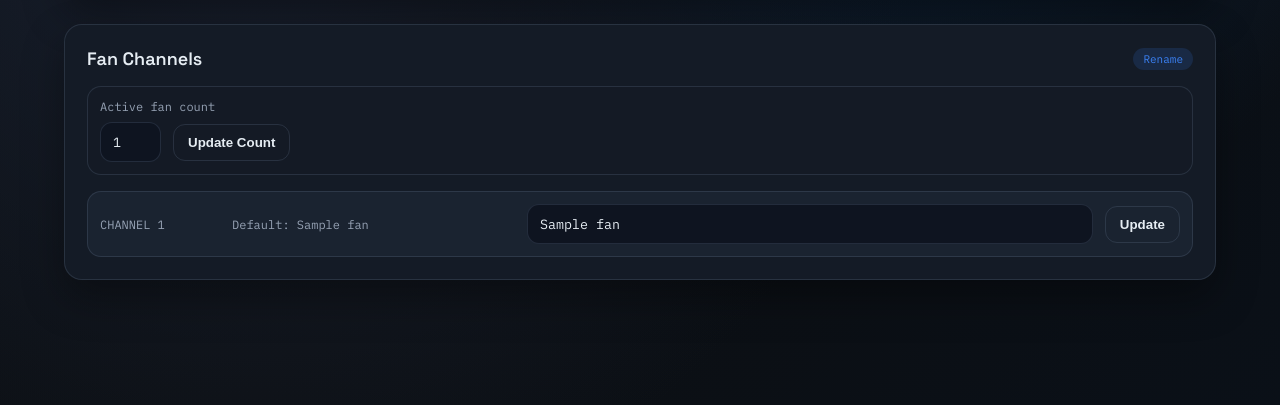
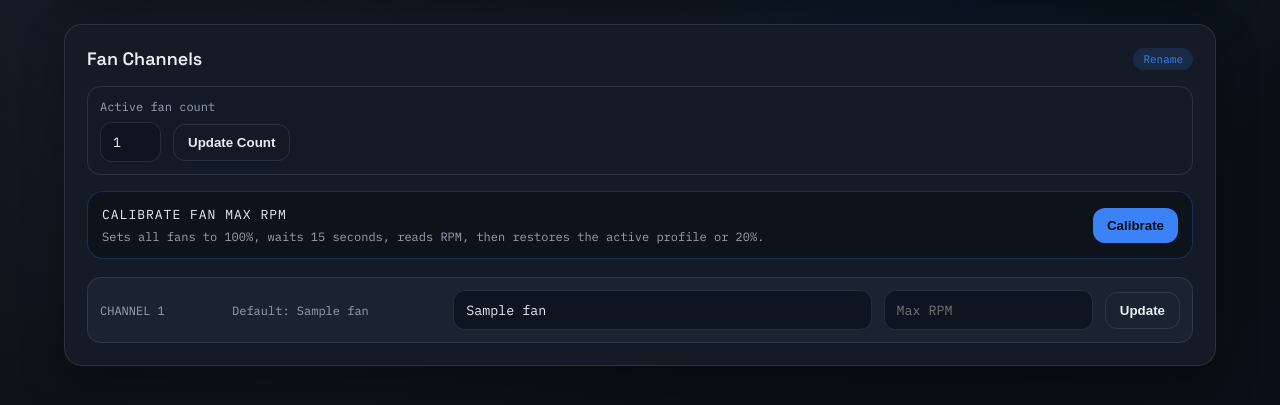
Before and after one commit to warner-family-dev/hydrox, a FastAPI app: template app/templates/settings.html in a window 1280 px wide. Shown: the part 285-690 px from the top of the page. Run offline with FastAPI, Linux system fonts and the light colour scheme; the template is opened without the code that fills it: most values are stand-ins (such as "Sample title", 1, 10 or a date in 2020); parts of the project's set-up code (start-up, migrations or seed data) failed here and were passed over.

Commit message:
feat: add fan output calibration

```diff
--- a/app/main.py
+++ b/app/main.py
@@ -8,8 +8,17 @@ from fastapi.staticfiles import StaticFiles
 from fastapi.templating import Jinja2Templates
 
 from app.db import get_connection, init_db
-from app.services.fans import list_fans, seed_fans_if_empty, sync_fan_count, update_fan_name
+from app.services.cpu_fan import read_cpu_fan_rpm
+from app.services.fan_metrics import (
+    insert_cpu_fan_reading,
+    insert_fan_reading,
+    recent_cpu_fan_readings,
+    recent_fan_readings,
+)
+from app.services.fans import list_fans, seed_fans_if_empty, sync_fan_count, update_fan_settings
 from app.services.git_info import get_git_status
+from app.services.liquidctl import get_fan_rpms, set_fan_speed
+from app.services.logger import get_logger
 from app.services.metrics import (
     DEFAULT_METRICS,
     insert_metrics,
@@ -18,7 +27,13 @@ from app.services.metrics import (
     recent_metrics,
     seed_metrics_if_empty,
 )
-from app.services.settings import get_fan_count, seed_settings_if_empty, set_fan_count
+from app.services.settings import (
+    get_active_profile_id,
+    get_fan_count,
+    seed_settings_if_empty,
+    set_active_profile_id,
+    set_fan_count,
+)
 
 app = FastAPI(title="Hydrox Command Center")
 
@@ -33,8 +48,10 @@ def startup() -> None:
     seed_settings_if_empty()
     seed_metrics_if_empty()
     seed_fans_if_empty()
-    thread = threading.Thread(target=_cpu_sampler, daemon=True)
-    thread.start()
+    cpu_thread = threading.Thread(target=_cpu_sampler, daemon=True)
+    cpu_thread.start()
+    fan_thread = threading.Thread(target=_fan_sampler, daemon=True)
+    fan_thread.start()
 
 
 def _cpu_sampler() -> None:
@@ -49,6 +66,18 @@ def _cpu_sampler() -> None:
         time.sleep(5)
 
 
+def _fan_sampler() -> None:
+    logger = get_logger()
+    while True:
+        rpms = get_fan_rpms()
+        for channel_index, rpm in rpms.items():
+            insert_fan_reading(channel_index, rpm)
+        cpu_rpm = read_cpu_fan_rpm()
+        if cpu_rpm is not None:
+            insert_cpu_fan_reading(cpu_rpm)
+        else:
+            logger.error("cpu fan rpm not found in sysfs")
+        time.sleep(5)
 
 
 @app.get("/", response_class=HTMLResponse)
@@ -59,7 +88,6 @@ def root() -> RedirectResponse:
 @app.get("/dashboard", response_class=HTMLResponse)
 def dashboard(request: Request):
     metrics = latest_metrics()
-    history = recent_metrics()
     fans = list_fans(active_only=True)
     return templates.TemplateResponse(
         "dashboard.html",
@@ -74,11 +102,13 @@ def dashboard(request: Request):
 @app.get("/profiles", response_class=HTMLResponse)
 def profiles(request: Request):
     rows = _load_profiles()
+    active_profile_id = get_active_profile_id()
     return templates.TemplateResponse(
         "profiles.html",
         {
             "request": request,
             "profiles": [dict(row) for row in rows],
+            "active_profile_id": active_profile_id,
             "error": None,
         },
     )
@@ -93,11 +123,13 @@ def create_profile(
     error = _validate_profile_json(curve_json, schedule_json)
     if error:
         rows = _load_profiles()
+        active_profile_id = get_active_profile_id()
         return templates.TemplateResponse(
             "profiles.html",
             {
                 "request": request,
                 "profiles": [dict(row) for row in rows],
+                "active_profile_id": active_profile_id,
                 "error": error,
             },
         )
@@ -110,6 +142,12 @@ def create_profile(
             (name, curve_json, schedule_json or None),
         )
         conn.commit()
+    return RedirectResponse("/profiles", status_code=303)
+
+
+@app.post("/profiles/apply")
+def apply_profile(profile_id: int = Form(...)):
+    set_active_profile_id(profile_id)
     return RedirectResponse("/profiles", status_code=303)
 
 
@@ -183,8 +221,14 @@ def settings(request: Request):
 
 
 @app.post("/settings/fans")
-def rename_fan(fan_id: int = Form(...), name: str = Form(...)):
-    update_fan_name(fan_id, name)
+def update_fan(fan_id: int = Form(...), name: str = Form(...), max_rpm: str | None = Form(None)):
+    parsed_rpm = None
+    if max_rpm:
+        try:
+            parsed_rpm = int(max_rpm)
+        except ValueError:
+            parsed_rpm = None
+    update_fan_settings(fan_id, name, parsed_rpm)
     return RedirectResponse("/settings", status_code=303)
 
 
@@ -192,6 +236,23 @@ def rename_fan(fan_id: int = Form(...), name: str = Form(...)):
 def update_fan_count(fan_count: int = Form(...)):
     set_fan_count(fan_count)
     sync_fan_count(get_fan_count())
+    return RedirectResponse("/settings", status_code=303)
+
+
+@app.post("/settings/fans/calibrate")
+def calibrate_fans():
+    logger = get_logger()
+    fans = list_fans(active_only=True)
+    for fan in fans:
+        set_fan_speed(fan["channel_index"], 100)
+    time.sleep(15)
+    rpms = get_fan_rpms()
+    if not rpms:
+        logger.error("no fan rpms found during calibration")
+    for channel_index, rpm in rpms.items():
+        _update_fan_max_rpm(channel_index, rpm)
+    _restore_after_calibration(fans)
+    logger.info("fan calibration completed")
     return RedirectResponse("/settings", status_code=303)
 
 
@@ -216,6 +277,24 @@ def get_recent_metrics(limit: int = 24):
     return JSONResponse(recent_metrics(limit=limit))
 
 
+@app.get("/api/fans/percent")
+def get_fan_percent(limit: int = 24):
+    fans = list_fans(active_only=True)
+    max_rpm_map = {fan["channel_index"]: fan["max_rpm"] for fan in fans if fan["max_rpm"]}
+    fan_series = _fan_series_from_readings(limit, max_rpm_map)
+    cpu_series = _cpu_fan_series(limit, max_rpm=8000)
+    pump_series = _pump_series(limit)
+    return JSONResponse(
+        {
+            "series": {
+                **fan_series,
+                "cpu_fan": cpu_series,
+                "pump": pump_series,
+            }
+        }
+    )
+
+
 def _load_profiles():
     with get_connection() as conn:
         rows = conn.execute(
@@ -226,6 +305,108 @@ def _load_profiles():
             """
         ).fetchall()
         return rows
+
+
+def _update_fan_max_rpm(channel_index: int, rpm: int) -> None:
+    from app.services.fans import update_fan_max_rpm
+
+    update_fan_max_rpm(channel_index, rpm)
+
+
+def _restore_after_calibration(fans: list[dict]) -> None:
+    logger = get_logger()
+    active_profile_id = get_active_profile_id()
+    if active_profile_id is None:
+        for fan in fans:
+            set_fan_speed(fan["channel_index"], 20)
+        return
+    profile = _load_profile(active_profile_id)
+    if not profile:
+        logger.error("active profile %s not found, defaulting to 20%%", active_profile_id)
+        for fan in fans:
+            set_fan_speed(fan["channel_index"], 20)
+        return
+    cpu_temp = read_cpu_temp_vcgencmd()
+    if cpu_temp is None:
+        logger.error("cpu temp unavailable, defaulting to 20%%")
+        for fan in fans:
+            set_fan_speed(fan["channel_index"], 20)
+        return
+    speeds = _fan_speeds_from_profile(profile["curve_json"], cpu_temp, fans)
+    for fan in fans:
+        speed = speeds.get(fan["channel_index"], 20)
+        set_fan_speed(fan["channel_index"], speed)
+
+
+def _load_profile(profile_id: int):
+    with get_connection() as conn:
+        row = conn.execute(
+            """
+            SELECT id, name, curve_json
+            FROM profiles
+            WHERE id = ?
+            """,
+            (profile_id,),
+        ).fetchone()
+        return dict(row) if row else None
+
+
+def _fan_speeds_from_profile(curve_json: str, temp: float, fans: list[dict]) -> dict[int, int]:
+    logger = get_logger()
+    try:
+        curve = json.loads(curve_json)
+    except json.JSONDecodeError:
+        logger.error("invalid profile curve json")
+        return {}
+    speeds = {}
+    for fan in fans:
+        key = f"fan_{fan['channel_index']}"
+        points = curve.get(key)
+        if not points:
+            continue
+        points = sorted(points, key=lambda item: item["temp"])
+        speeds[fan["channel_index"]] = int(_interpolate(points, temp))
+    return speeds
+
+
+def _interpolate(points: list[dict], temp: float) -> float:
+    if temp <= points[0]["temp"]:
+        return points[0]["fan"]
+    if temp >= points[-1]["temp"]:
+        return points[-1]["fan"]
+    for lower, upper in zip(points, points[1:]):
+        if lower["temp"] <= temp <= upper["temp"]:
+            span = upper["temp"] - lower["temp"]
+            if span <= 0:
+                return lower["fan"]
+            ratio = (temp - lower["temp"]) / span
+            return lower["fan"] + ratio * (upper["fan"] - lower["fan"])
+    return points[-1]["fan"]
+
+
+def _fan_series_from_readings(limit: int, max_rpm_map: dict[int, int]) -> dict[str, list[float]]:
+    readings = recent_fan_readings(limit)
+    grouped: dict[int, list[int]] = {}
+    for row in reversed(readings):
+        grouped.setdefault(row["channel_index"], []).append(row["rpm"])
+    series: dict[str, list[float]] = {}
+    for channel_index, max_rpm in max_rpm_map.items():
+        rpms = grouped.get(channel_index, [])[-limit:]
+        if not rpms:
+            continue
+        series[f"fan_{channel_index}"] = [min((rpm / max_rpm) * 100, 100) for rpm in rpms]
+    return series
+
+
+def _cpu_fan_series(limit: int, max_rpm: int) -> list[float]:
+    readings = recent_cpu_fan_readings(limit)
+    rpms = [row["rpm"] for row in reversed(readings)]
+    return [min((rpm / max_rpm) * 100, 100) for rpm in rpms]
+
+
+def _pump_series(limit: int) -> list[float]:
+    rows = recent_metrics(limit=limit)
+    return [row["pump_percent"] for row in rows]
 
 
 def _validate_profile_json(curve_json: str, schedule_json: str) -> str | None:
--- a/app/static/css/main.css
+++ b/app/static/css/main.css
@@ -308,6 +308,11 @@ body {
   accent-color: var(--accent);
 }
 
+.toggle--disabled {
+  opacity: 0.5;
+  cursor: not-allowed;
+}
+
 .trend {
   position: relative;
   margin-top: 6px;
@@ -437,6 +442,17 @@ body {
   margin-bottom: 4px;
 }
 
+.list__badge {
+  font-size: 10px;
+  margin-left: 8px;
+  padding: 2px 6px;
+  border-radius: 999px;
+  background: rgba(34, 197, 94, 0.2);
+  color: #86efac;
+  text-transform: uppercase;
+  letter-spacing: 0.8px;
+}
+
 .list__meta {
   font-size: 11px;
   color: var(--muted);
@@ -481,9 +497,33 @@ body {
   align-items: center;
 }
 
+.settings-calibrate {
+  display: flex;
+  justify-content: space-between;
+  align-items: center;
+  gap: 16px;
+  padding: 14px;
+  margin-bottom: 18px;
+  border-radius: 16px;
+  background: rgba(10, 16, 24, 0.7);
+  border: 1px solid rgba(59, 130, 246, 0.25);
+}
+
+.settings-calibrate__title {
+  font-size: 13px;
+  text-transform: uppercase;
+  letter-spacing: 1px;
+}
+
+.settings-calibrate__note {
+  font-size: 12px;
+  color: var(--muted);
+  margin-top: 6px;
+}
+
 .settings-row {
   display: grid;
-  grid-template-columns: 120px 1fr 2fr auto;
+  grid-template-columns: 120px 1fr 2fr 1fr auto;
   gap: 12px;
   align-items: center;
   padding: 12px;
@@ -534,4 +574,9 @@ body {
     flex-direction: column;
     align-items: stretch;
   }
+
+  .settings-calibrate {
+    flex-direction: column;
+    align-items: flex-start;
+  }
 }
--- a/app/templates/settings.html
+++ b/app/templates/settings.html
@@ -19,6 +19,13 @@
       <button class="button button--ghost" type="submit">Update Count</button>
     </div>
   </form>
+  <form class="settings-calibrate" method="post" action="/settings/fans/calibrate">
+    <div class="settings-calibrate__body">
+      <div class="settings-calibrate__title">Calibrate fan max RPM</div>
+      <div class="settings-calibrate__note">Sets all fans to 100%, waits 15 seconds, reads RPM, then restores the active profile or 20%.</div>
+    </div>
+    <button class="button" type="submit">Calibrate</button>
+  </form>
   <div class="settings-list">
     {% for fan in fans %}
     <form class="settings-row" method="post" action="/settings/fans">
@@ -31,6 +38,7 @@
         {% endif %}
       </div>
       <input class="form__input" type="text" name="name" value="{{ fan.name }}" required />
+      <input class="form__input" type="number" name="max_rpm" value="{{ fan.max_rpm or '' }}" min="0" placeholder="Max RPM" />
       <button class="button button--ghost" type="submit">Update</button>
     </form>
     {% endfor %}
--- a/docker-compose.yml
+++ b/docker-compose.yml
@@ -7,11 +7,16 @@ services:
     volumes:
       - hydrox_data:/data
       - ./.git:/.git:ro
+      - ./log:/logs
+      - /usr/bin/liquidctl:/usr/bin/liquidctl:ro
+      - /sys/devices/platform/cooling_fan:/sys/devices/platform/cooling_fan:ro
     devices:
       - /dev/vcio:/dev/vcio
     environment:
       - HYDROX_DB_PATH=/data/hydrox.db
       - HYDROX_GIT_DIR=/.git
+      - HYDROX_LIQUIDCTL_PATH=/usr/bin/liquidctl
+      - HYDROX_LOG_PATH=/logs/hydrox.log
 
 volumes:
   hydrox_data:
--- a/requirements.txt
+++ b/requirements.txt
@@ -2,3 +2,4 @@ fastapi==0.110.0
 uvicorn[standard]==0.27.1
 jinja2==3.1.3
 python-multipart==0.0.9
+liquidctl
```
Also changed, not shown: app/db.py (+21 -0 lines), app/services/cpu_fan.py (added, +16 -0 lines), app/services/fan_metrics.py (added, +53 -0 lines), app/services/fans.py (+18 -5 lines), app/services/liquidctl.py (added, +45 -0 lines), app/services/logger.py (added, +28 -0 lines), app/services/settings.py (+18 -0 lines), app/static/js/dashboard.js (+76 -0 lines), app/templates/dashboard.html (+43 -0 lines), app/templates/profiles.html (+10 -1 lines), docs/logging.md (+2 -0 lines), CHANGELOG.md, README.md, 2 other files.
